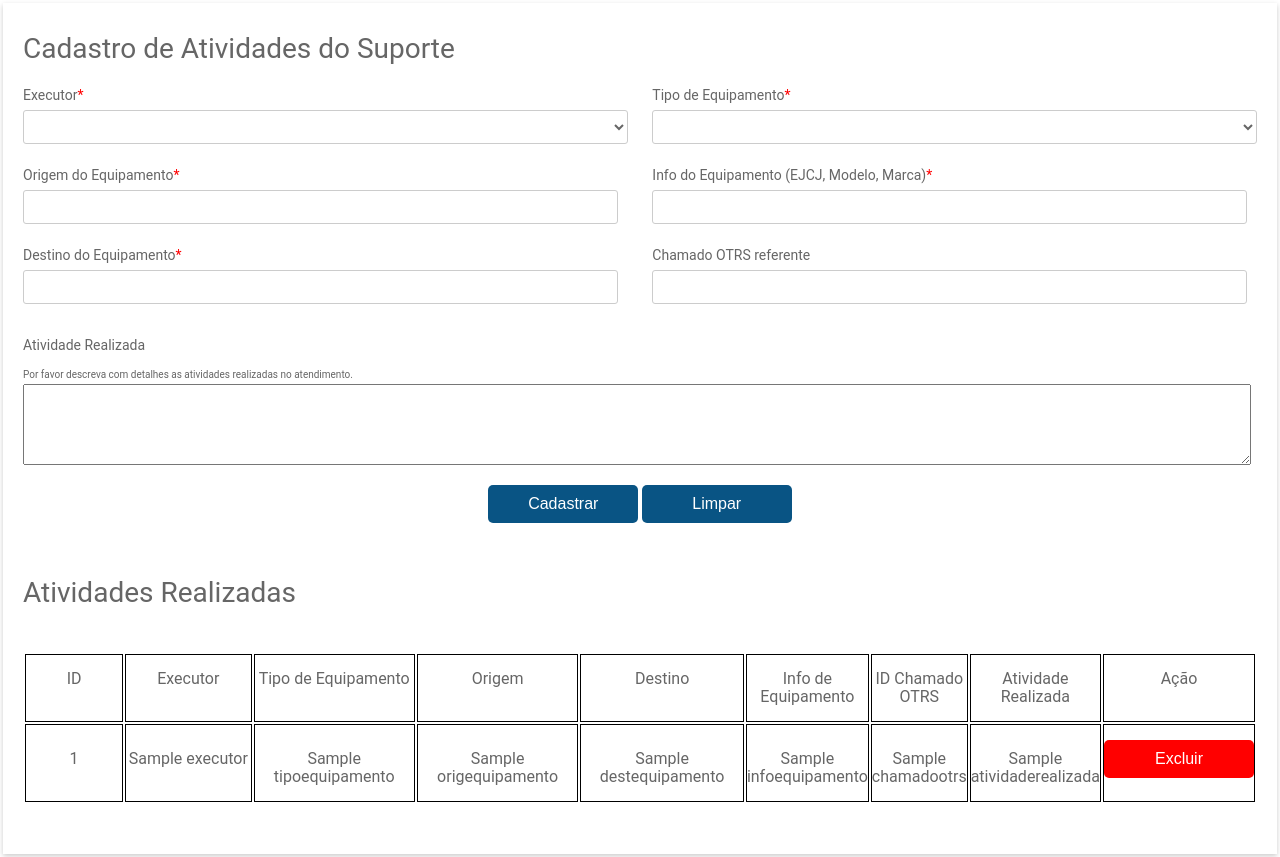
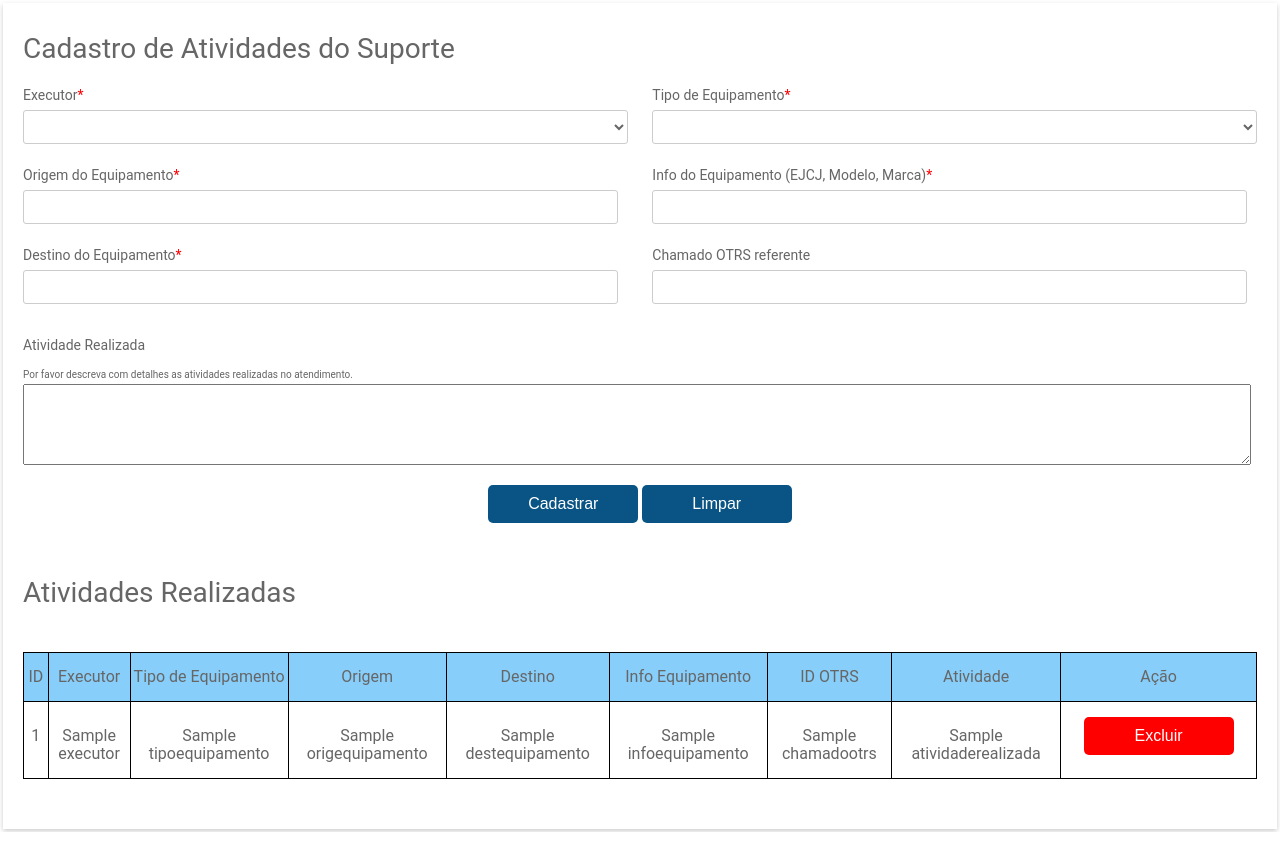
Before and after one commit to DouglasLourenze/SistemaDjangopy, a Django app: template SistemaDjangopy/app/templates/app/index.html in a window 1280 px wide. After the commit the page ends 832 px from the top, so only its background shows below. Run offline with Django 3.2, Linux system fonts and the light colour scheme; the template is opened without the code that fills it: most values are stand-ins (such as "Sample title", 1, 10 or a date in 2020).

Commit message:
Ajuste CSS
Ajustado Css da tabela q apresenta as atividades realizadas

```diff
--- a/SistemaDjangopy/app/static/css/Stylesheet1.css
+++ b/SistemaDjangopy/app/static/css/Stylesheet1.css
@@ -121,8 +121,8 @@ input[type="time"]::-webkit-inner-spin-button {
     margin-top: -2px;
 }
 
-th, td {
-    width: 18%;
+td {
+    width: 18px;
     padding: 15px 0;
     border-bottom: 1px solid #ccc;
     text-align: center;
@@ -131,6 +131,21 @@ th, td {
     font-weight: 400;
     word-break: break-all;
     border: 1px solid black;
+}
+
+
+
+th {
+    width: 18px;
+    padding: 15px 0;
+    border-bottom: 2px solid #ccc;
+    text-align: center;
+    vertical-align: unset;
+    line-height: 18px;
+    font-weight: 400;
+    word-break: break-all;
+    border: 1px solid black;
+    background-color: #87CEFA;
 }
 
 
@@ -222,3 +237,7 @@ button {
 .clearfix {
     display: block;
 }
+
+table {
+  border-collapse: collapse;
+  }
--- a/SistemaDjangopy/app/templates/app/index.html
+++ b/SistemaDjangopy/app/templates/app/index.html
@@ -77,9 +77,9 @@
                                 <th>Tipo de Equipamento</th>
                                 <th>Origem</th>
                                 <th>Destino</th>
-                                <th>Info de Equipamento</th>
-                                <th>ID Chamado OTRS</th>
-                                <th>Atividade Realizada</th>
+                                <th>Info Equipamento</th>
+                                <th>ID OTRS</th>
+                                <th>Atividade</th>
                                 <th>Ação</th>
                             </tr>
                         </thead>
```
Also changed, not shown: SistemaDjangopy/README.txt (added).
